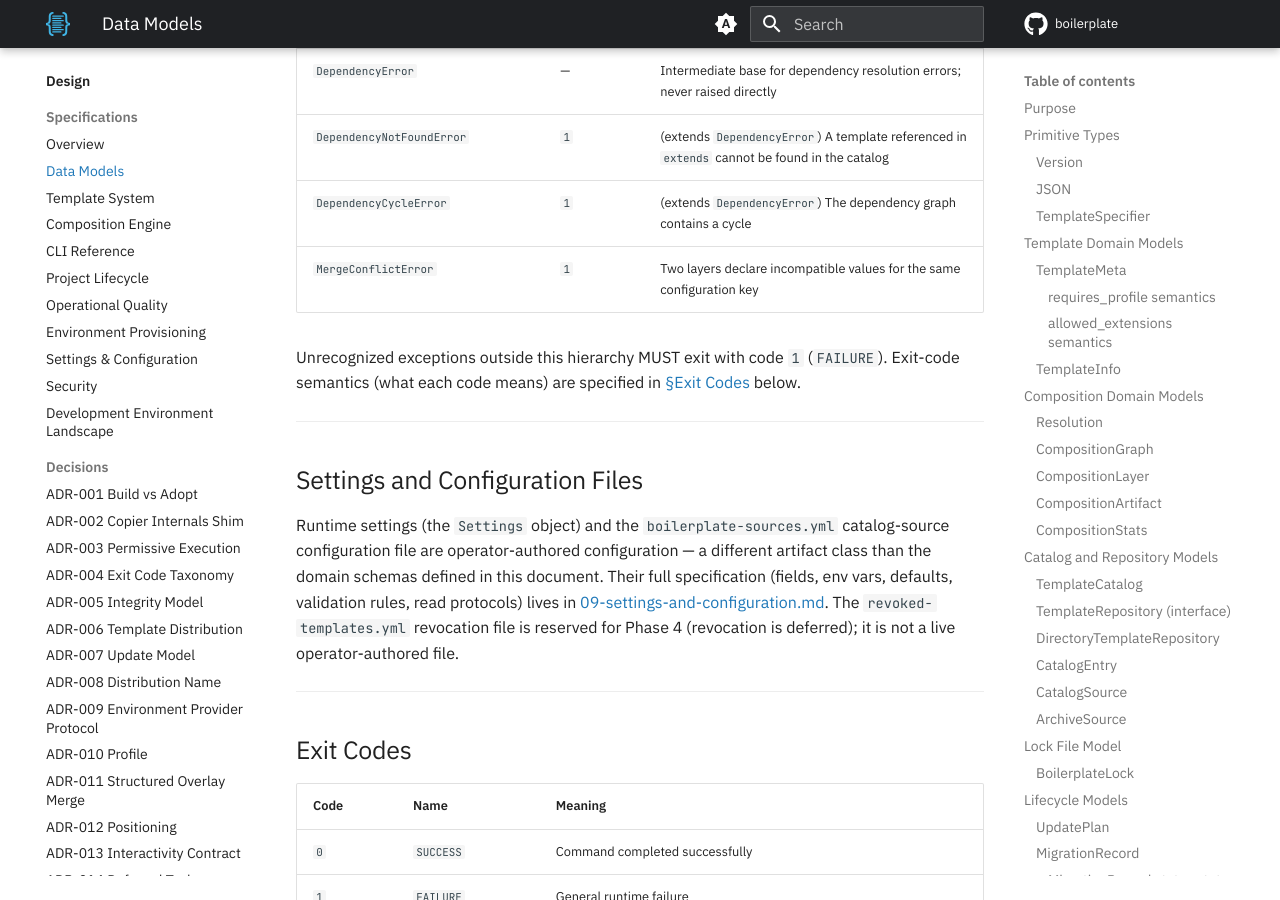
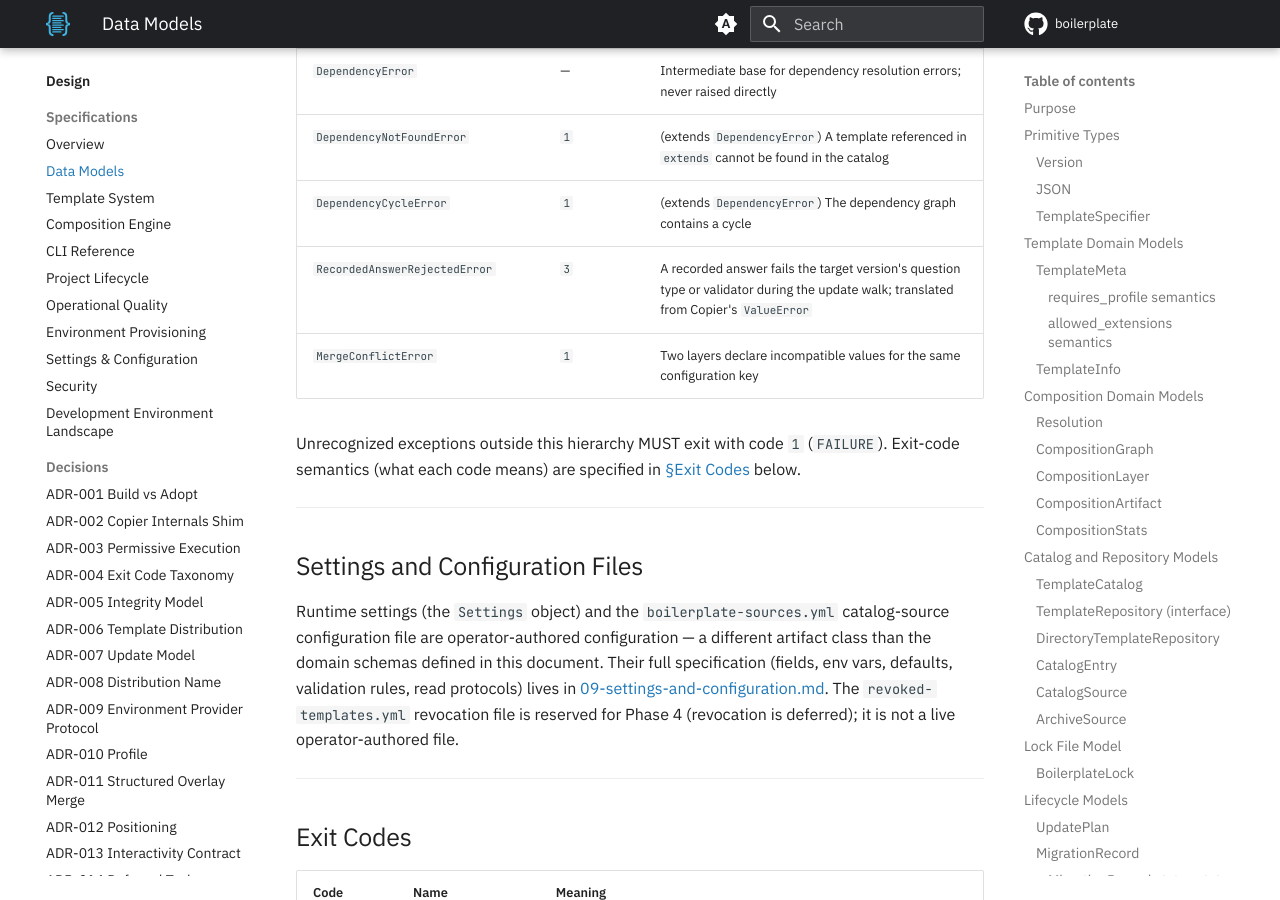
Before and after one commit to TheRealBillSiegler/boilerplate, an MkDocs documentation site: the page built from docs/design/02-data-models.md, in a window 1280 px wide and 900 px high, scrolled down 24202 px. Built offline with MkDocs 1.6.1 and Material for MkDocs 9.7.7, drawn with Linux system fonts in a browser that asks for light colours; comment, search, counter and statistics services are not loaded; the version menu is left out.

Commit message:
docs(design): add RecordedAnswerRejectedError to the exception table
Co-Authored-By: Claude Sonnet 5.5 <noreply@anthropic.com>

```diff
--- a/docs/design/02-data-models.md
+++ b/docs/design/02-data-models.md
@@ -603,6 +603,7 @@ All errors inherit from `BoilerplateError` (the base class). Each exception type
 | `DependencyError` | — | Intermediate base for dependency resolution errors; never raised directly |
 | `DependencyNotFoundError` | `1` | (extends `DependencyError`) A template referenced in `extends` cannot be found in the catalog |
 | `DependencyCycleError` | `1` | (extends `DependencyError`) The dependency graph contains a cycle |
+| `RecordedAnswerRejectedError` | `3` | A recorded answer fails the target version's question type or validator during the update walk; translated from Copier's `ValueError` |
 | `MergeConflictError` | `1` | Two layers declare incompatible values for the same configuration key |
 
 Unrecognized exceptions outside this hierarchy MUST exit with code `1` (`FAILURE`). Exit-code semantics (what each code means) are specified in [§Exit Codes](#exit-codes) below.
```
